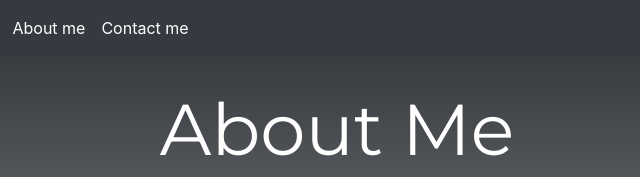
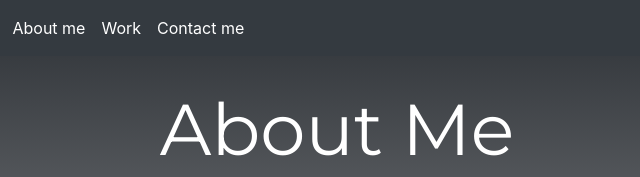
Before and after one commit to ksstassy/Portfolio-site, a plain HTML site: page aboutme.html in a window 1280 px wide. Shown: the top 177 px of the page, 303-943 px from the left. Drawn offline with nearby package versions, Linux system fonts and the light colour scheme.

Commit message:
Update aboutme.html

```diff
--- a/aboutme.html
+++ b/aboutme.html
@@ -56,6 +56,11 @@
               >
             </li>
             <li class="nav-item">
+              <a title="contact" class="nav-link text-white" href="work.html"
+                >Work</a
+              >
+            </li>
+            <li class="nav-item">
               <a title="contact" class="nav-link text-white" href="aboutme.html#contact"
                 >Contact me</a
               >
```
